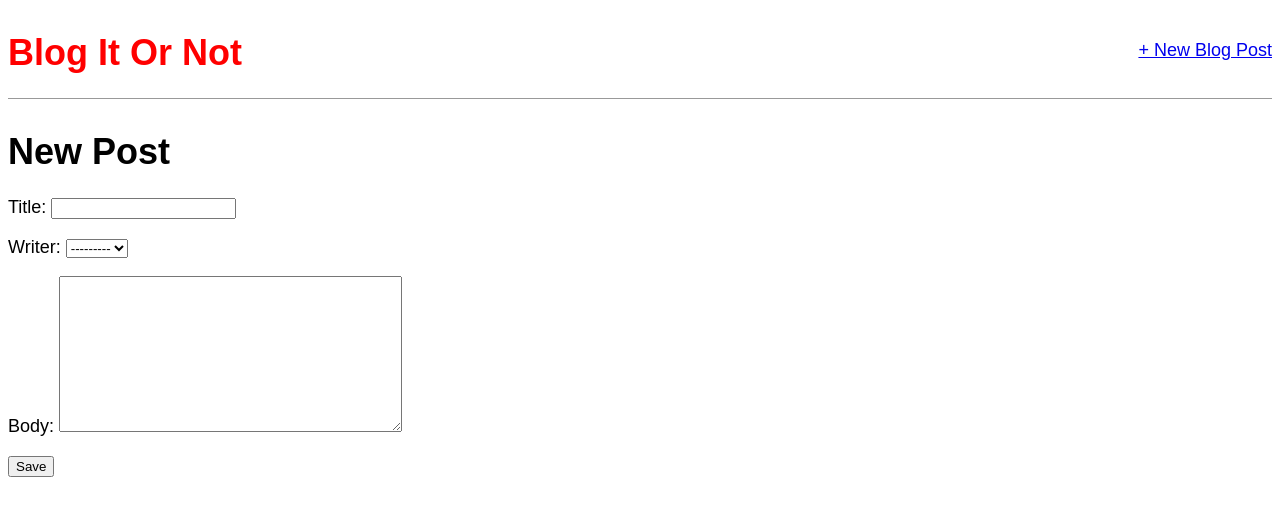
After one commit to jiisanda/BlogitOrnot, a Django app: page /post/new/ in a window 1280 px wide. The commit adds this page. Shown: the top 516 px of the page. Run offline with Django 3.2, Linux system fonts and the light colour scheme; data comes from the database, SQL or seed files in the repository; both versions use the stored data as it was after the commit; some web fonts are replaced.

Commit message:
'form-operations'

```diff
--- a/BlogApp/models.py
+++ b/BlogApp/models.py
@@ -1,5 +1,5 @@
 from django.db import models
-
+from django.urls import reverse
 # Create your models here.
 class Post(models.Model):
     title=models.CharField(max_length=200)
@@ -11,3 +11,6 @@ class Post(models.Model):
 
     def __str__(self) -> str:
         return self.title
+
+    def get_absolute_url(self):
+        return reverse("post_detail", args=[str(self.id)])
--- a/static/css/base.css
+++ b/BlogApp/static/css/base.css
@@ -21,6 +21,7 @@ header h1 a {
 
 .nav-right {
     display: flex;
+    padding-top: 2rem;
 }
 
 .post-entry {
--- a/BlogApp/urls.py
+++ b/BlogApp/urls.py
@@ -1,8 +1,12 @@
+from os import name
 from django.urls import path
-from .views import BlogListView, BlogDetailView
+from .views import BlogListView, BlogDetailView, BlogCreateView, BlogUpdateView, BlogDeleteView
 
 # TEMPLATE URLS
 urlpatterns = [
+    path('post/<int:pk>/delete/', BlogDeleteView.as_view(), name="post_delete"),
+    path('post/<int:pk>/edit/', BlogUpdateView.as_view(), name='post_edit'),
+    path('post/new/', BlogCreateView.as_view(), name="post_new"),
     path('post/<int:pk>/', BlogDetailView.as_view(), name="post_detail"),
     path('', BlogListView.as_view(), name="home"),
 ]
--- a/BlogApp/views.py
+++ b/BlogApp/views.py
@@ -1,6 +1,7 @@
-from django.db import models
-from django.shortcuts import render
 from django.views.generic import ListView, DetailView
+from django.views.generic.edit import CreateView, UpdateView, DeleteView
+from django.urls import reverse_lazy
+
 from .models import Post
 
 # Create your views here.
@@ -11,3 +12,18 @@ class BlogListView(ListView):
 class BlogDetailView(DetailView):
     model = Post
     template_name = 'BlogApp\post_detail.html'
+
+class BlogCreateView(CreateView):
+    model = Post
+    template_name = 'BlogApp\post_new.html'
+    fields = '__all__'
+
+class BlogUpdateView(UpdateView):
+    model = Post
+    template_name = "BlogApp\post_edit.html"
+    fields = ['title', 'body']
+
+class BlogDeleteView(DeleteView):
+    model = Post
+    template_name = "BlogApp\post_delete.html"
+    success_url = reverse_lazy('home')
--- a/templates/BlogApp/base.html
+++ b/templates/BlogApp/base.html
@@ -19,7 +19,12 @@
             <p class="browsehappy">You are using an <strong>outdated</strong> browser. Please <a href="#">upgrade your browser</a> to improve your experience.</p>
         <![endif]-->
         <header>
-            <h1><a href="{% url 'home' %}">Blog it or Not</a></h1>
+            <div class="nav-left">
+                <h1><a href="{% url 'home' %}">Blog It Or Not</a></h1>
+            </div>
+            <div class="nav-right">
+                <a href="{% url 'post_new' %}">+ New Blog Post</a>
+            </div>
         </header>
         <div>
             {% block content %}
--- a/templates/BlogApp/post_detail.html
+++ b/templates/BlogApp/post_detail.html
@@ -2,6 +2,9 @@
 {% block content %}
     <div class="post-entry">
         <h2> {{ object.title }}</h2>
-        <p>{{ object.body }}
+        <p>{{ object.body }}</p>
     </div>
+
+    <p><a href="{% url 'post_edit' post.pk %}">+ Edit Blog Post</a></p>
+    <p><a href="{% url 'post_delete' post.pk %}">- Delete Blog Post</a></p>
 {% endblock content %}
--- /dev/null
+++ b/templates/BlogApp/post_new.html
@@ -0,0 +1,9 @@
+{% extends 'BlogApp\base.html' %}
+{% block content %}
+    <h1>New Post</h1>
+    <form action="" method="post">
+        {% csrf_token %}
+        {{ form.as_p }}
+        <input type="submit" value="Save">
+    </form>
+{% endblock content %}
```
Also changed, not shown: templates/BlogApp/post_delete.html (added, +9 -0 lines), templates/BlogApp/post_edit.html (added, +9 -0 lines), db.sqlite3.
